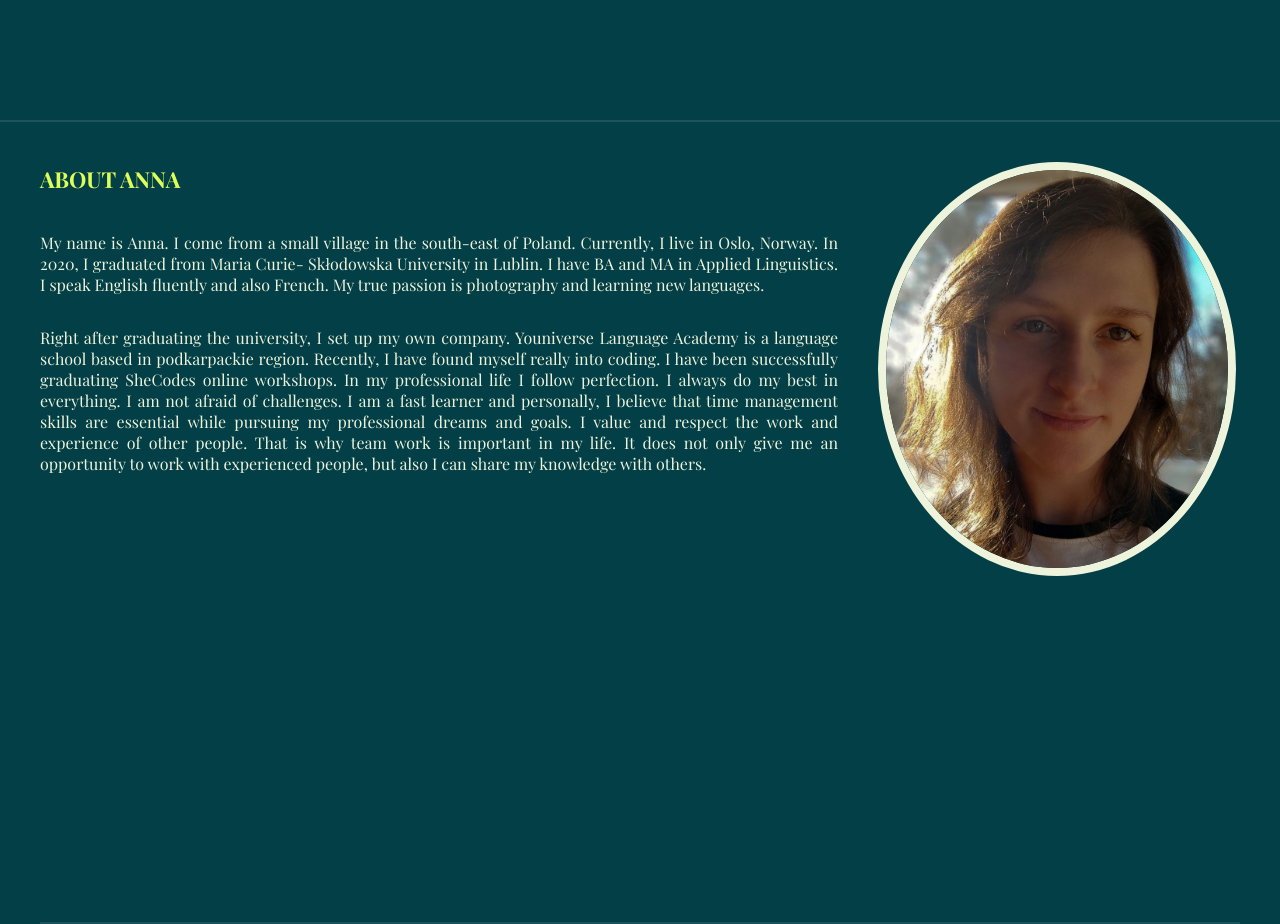
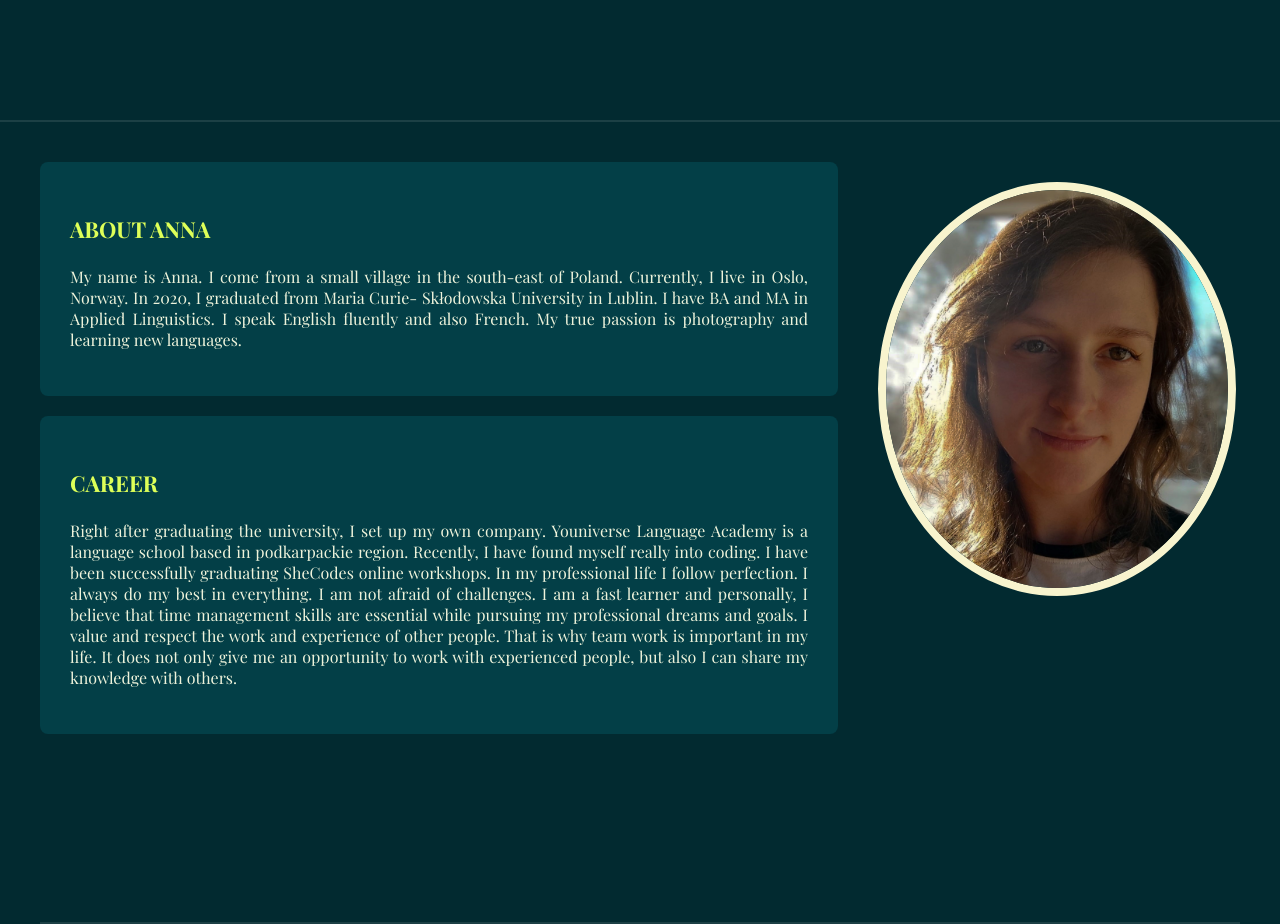
Before and after one commit to AnnaKuliga/anna-kuliga, a React (Create React App) app: page / in a window 1280 px wide. Shown: the part 680-1604 px from the top of the page. Built offline with nearby package versions, Linux system fonts and the light colour scheme; a web font is replaced by a local one.

Commit message:
styled the about section

```diff
--- a/src/components/Body/About/About.css
+++ b/src/components/Body/About/About.css
@@ -5,12 +5,13 @@
   --whiteColor: #eef3db;
   --blackColor: hsl(0, 0%, 18%);
   --textColor: hsl(240, 1%, 48%);
-  --bgColor: #033f47;
+  --bgColor: #022a30;
   --greyText: rgb(190, 190, 190);
   --inputColor: hsl(330, 12%, 97%);
   --itemCardColor: hsl(120, 5%, 88%);
   --itemCardHover: hsl(120, 27%, 87%);
   --blueColor: hsl(198, 77%, 58%);
+  --color-base: #033f47;
   --main-font: "Playfair Display", serif;
   --logo-font: "Neucha", cursive;
   --biggestFontSize: 30px;
@@ -32,18 +33,25 @@
   display: flex;
   gap: 20px;
   padding-top: 20px;
+  margin: 20px 0;
 }
 .About .personal .p-left {
   display: flex;
   flex-direction: column;
   flex-basis: 70%;
+  gap: 20px;
 }
-.About .personal .p-left h3 {
+.About .personal .p-left .bg-base {
+  background-color: var(--color-base);
+  border-radius: 8px;
+  padding: 30px;
+}
+.About .personal .p-left .bg-base h3 {
   font-size: var(--h2FontSize);
   color: var(--primaryColor);
   text-transform: uppercase;
 }
-.About .personal .p-left p {
+.About .personal .p-left .bg-base p {
   text-align: justify;
 }
 .About .personal .p-right {
@@ -53,5 +61,5 @@
 .About .personal .p-right .rounded-circle {
   width: 100%;
   border-radius: 50%;
-  border: 8px solid var(--whiteColor);
+  border: 8px solid var(--paleColor);
 }/*# sourceMappingURL=About.css.map */
--- a/src/components/Body/About/About.jsx
+++ b/src/components/Body/About/About.jsx
@@ -8,31 +8,35 @@ const About = () => {
     <div className="About full-height" id="about">
       <div className="personal">
         <div className="p-left">
+          <span className="bg-base">
             <h3>About Anna</h3>
             <p className="text">
               My name is Anna. I come from a small village in the south-east of
-            Poland. Currently, I live in Oslo, Norway. In 2020, I graduated from
-            Maria Curie- Skłodowska University in Lublin. I have BA and MA in
-            Applied Linguistics. I speak English fluently and also French. My
-            true passion is photography and learning new languages.
+              Poland. Currently, I live in Oslo, Norway. In 2020, I graduated
+              from Maria Curie- Skłodowska University in Lublin. I have BA and
+              MA in Applied Linguistics. I speak English fluently and also
+              French. My true passion is photography and learning new languages.
             </p>
+          </span>
+          <span className="bg-base">
+            <h3>Career</h3>
             <p className="career">
               Right after graduating the university, I set up my own company.
               Youniverse Language Academy is a language school based in
               podkarpackie region. Recently, I have found myself really into
               coding. I have been successfully graduating SheCodes online
-            workshops. In my professional life I follow perfection. I always do
-            my best in everything. I am not afraid of challenges. I am a fast
-            learner and personally, I believe that time management skills are
-            essential while pursuing my professional dreams and goals. I value
-            and respect the work and experience of other people. That is why
-            team work is important in my life. It does not only give me an
-            opportunity to work with experienced people, but also I can share my
-            knowledge with others.
+              workshops. In my professional life I follow perfection. I always
+              do my best in everything. I am not afraid of challenges. I am a
+              fast learner and personally, I believe that time management skills
+              are essential while pursuing my professional dreams and goals. I
+              value and respect the work and experience of other people. That is
+              why team work is important in my life. It does not only give me an
+              opportunity to work with experienced people, but also I can share
+              my knowledge with others.
             </p>
+          </span>
         </div>
         <div className="p-right">
-          <div className=""></div>
           <img src={anna} alt="Anna Kuliga image" className="rounded-circle" />
         </div>
       </div>
--- a/src/components/Body/About/About.scss
+++ b/src/components/Body/About/About.scss
@@ -5,12 +5,13 @@
   --whiteColor: #eef3db;
   --blackColor: hsl(0, 0%, 18%);
   --textColor: hsl(240, 1%, 48%);
-  --bgColor: #033f47;
+  --bgColor: #022a30;
   --greyText: rgb(190, 190, 190);
   --inputColor: hsl(330, 12%, 97%);
   --itemCardColor: hsl(120, 5%, 88%);
   --itemCardHover: hsl(120, 27%, 87%);
   --blueColor: hsl(198, 77%, 58%);
+  --color-base: #033f47;
 
   --main-font: "Playfair Display", serif;
   --logo-font: "Neucha", cursive;
@@ -33,11 +34,18 @@
     display: flex;
     gap: 20px;
     padding-top: 20px;
+    margin: 20px 0;
 
     .p-left {
       display: flex;
       flex-direction: column;
       flex-basis: 70%;
+      gap: 20px;
+
+      .bg-base {
+        background-color: var(--color-base);
+        border-radius: 8px;
+        padding: 30px;
 
         h3 {
           font-size: var(--h2FontSize);
@@ -49,6 +57,7 @@
           text-align: justify;
         }
       }
+    }
 
     .p-right {
       flex-basis: 30%;
@@ -57,7 +66,7 @@
       .rounded-circle {
         width: 100%;
         border-radius: 50%;
-        border: 8px solid var(--whiteColor);
+        border: 8px solid var(--paleColor);
       }
     }
   }
```
Also changed, not shown: 1 other file (tests, documents, lock files or other folders). Lines whose indentation alone changed are shown as unchanged.
